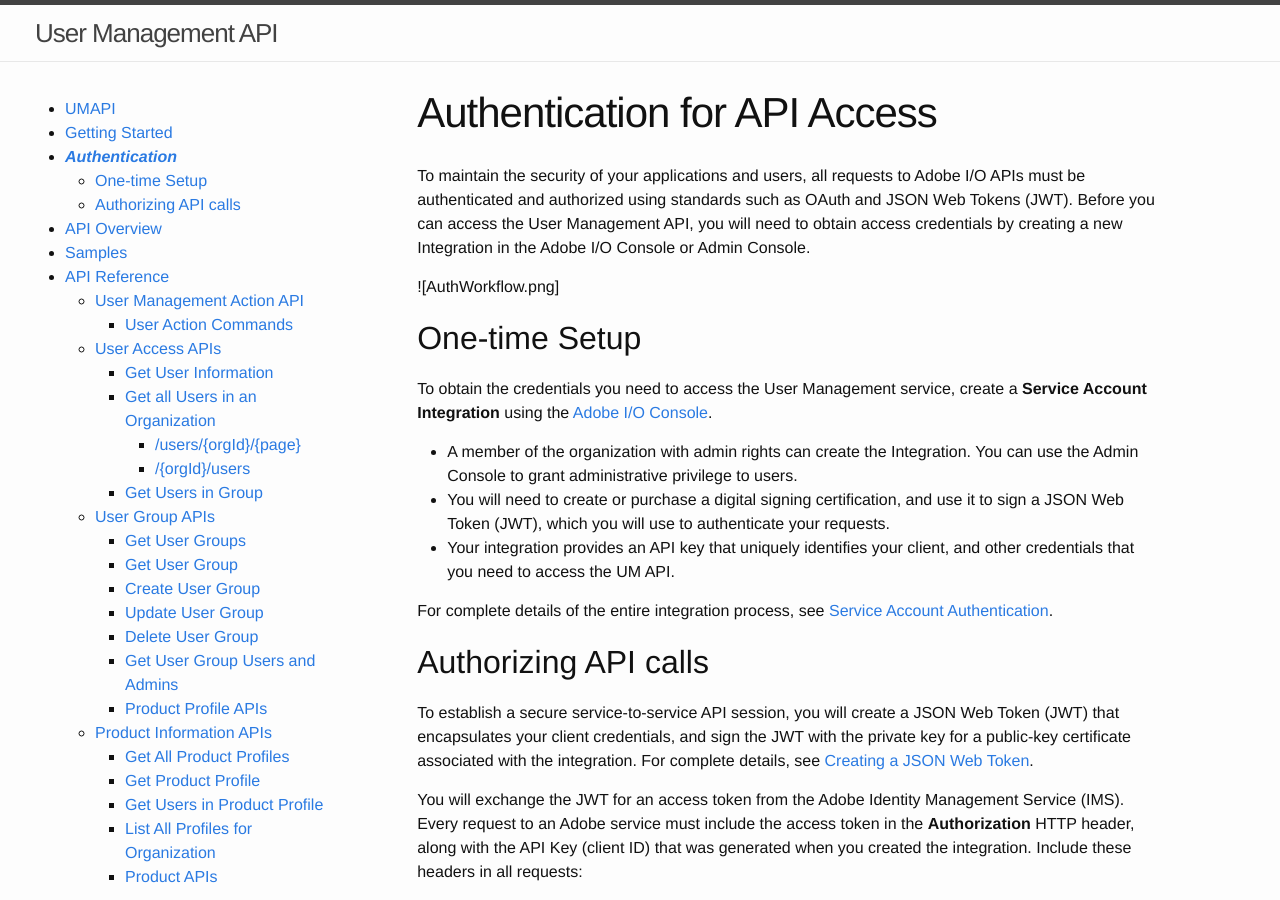
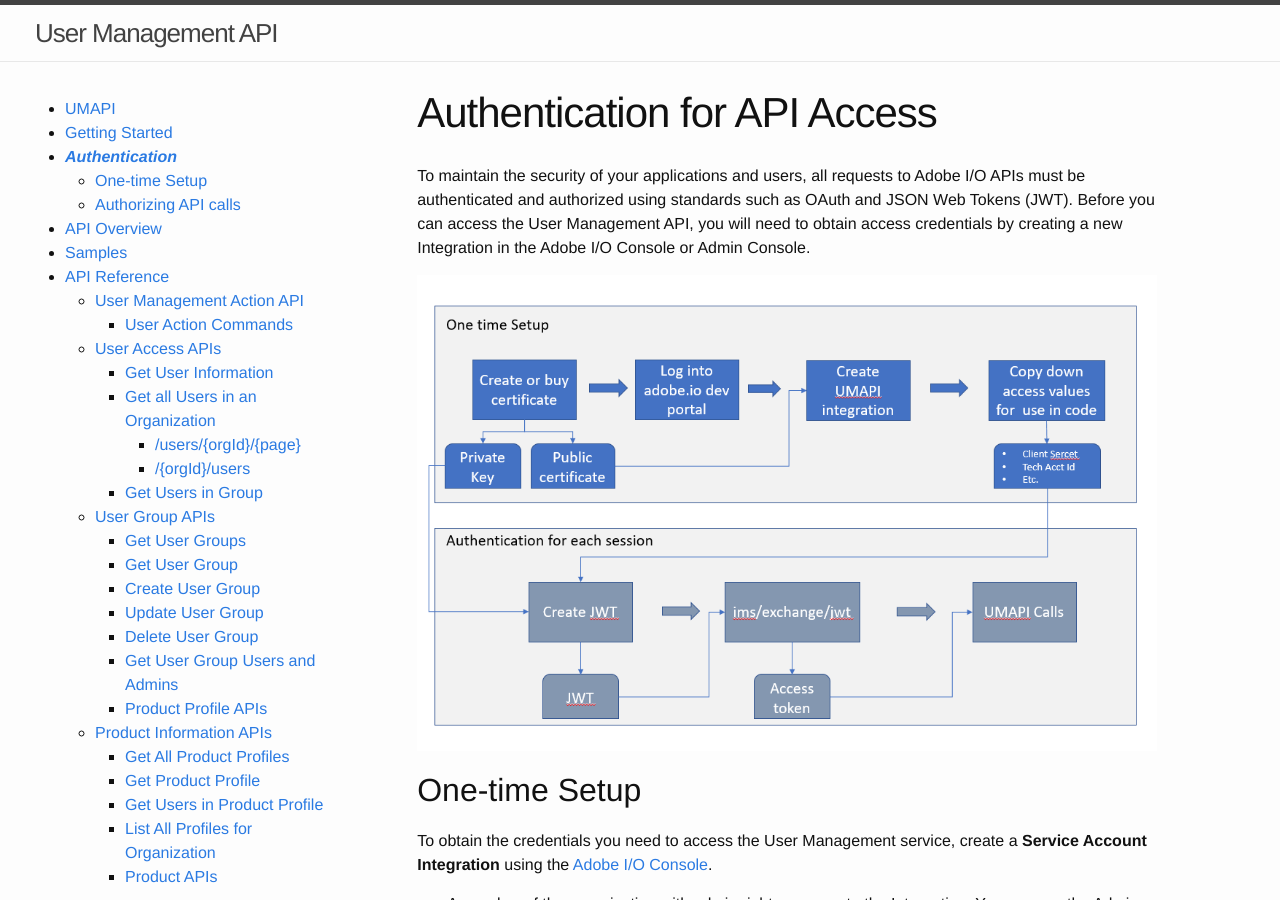
Before and after one commit to adobe-apiplatform/umapi-documentation, a Jekyll site: the page built from docs/en/UM_Authentication.md, in a window 1280 px wide and 900 px high. Built offline with Jekyll 4.4.1, drawn with Linux system fonts in a browser that asks for light colours.

Commit message:
Should have looked closer at image ref

```diff
--- a/docs/en/UM_Authentication.md
+++ b/docs/en/UM_Authentication.md
@@ -9,7 +9,7 @@
 
 To maintain the security of your applications and users, all requests to Adobe I/O APIs must be authenticated and authorized using standards such as OAuth and JSON Web Tokens (JWT). Before you can access the User Management API, you will need to obtain access credentials by creating a new Integration in the Adobe I/O Console or Admin Console.
 
-![AuthWorkflow.png]
+![Diagram of Authentication workflow](AuthWorkflow.png)
 
 ## One-time Setup
 
```
